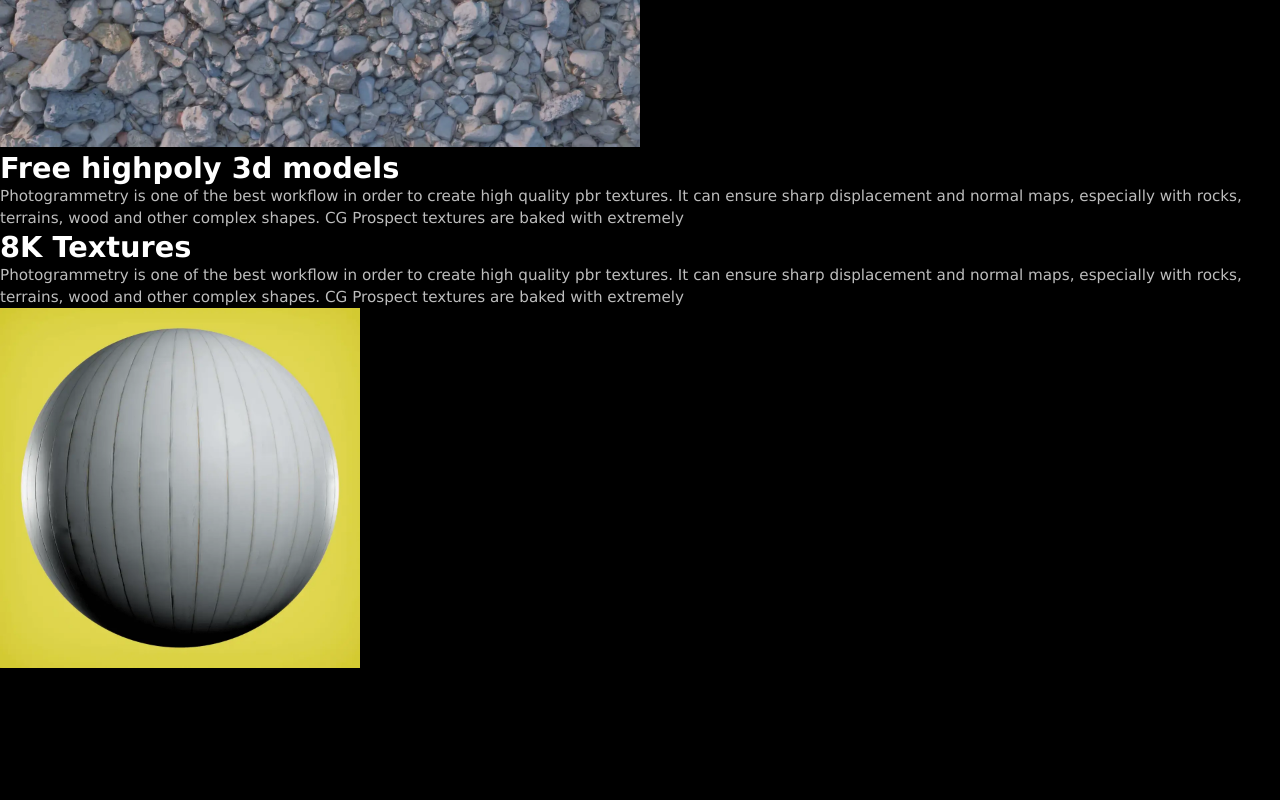
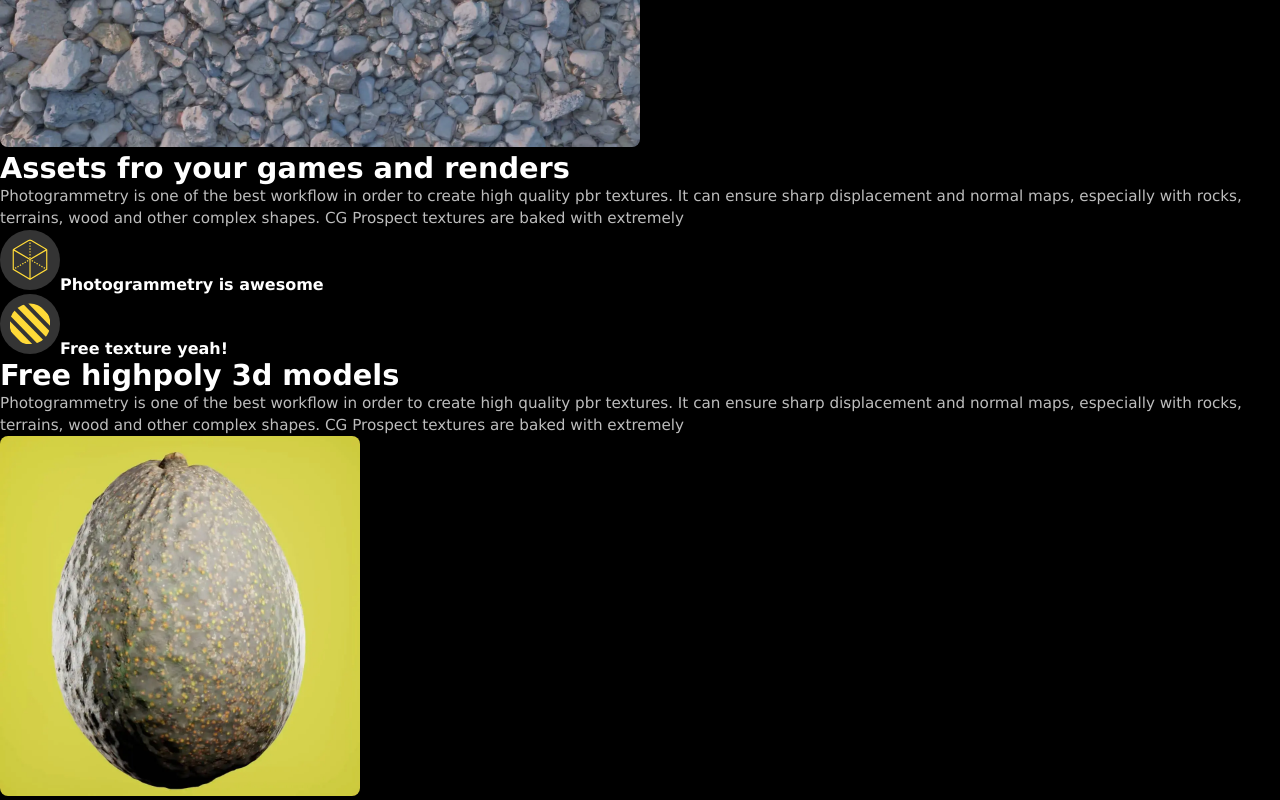
Before and after one commit to IvanSmiths/cgprospect-new, a Next.js app: page / in a window 1280 px wide. Shown: the part 783-1583 px from the top of the page. Before the commit the page ends 1455 px from the top, so only its background shows below. Built offline with nearby package versions, Linux system fonts and the light colour scheme.

Commit message:
add sectiohns

```diff
--- a/components/Homepage/HomeAssets.js
+++ b/components/Homepage/HomeAssets.js
@@ -1,5 +1,7 @@
+/* eslint-disable @next/next/no-img-element */
 import React from "react";
 import Img from "../Img";
+import constants from "../../utils/constants";
 
 const HomeAssets = () => {
   return (
@@ -15,13 +17,35 @@ const HomeAssets = () => {
         />
       </div>
       <div className="homepage-assets-text-cnt">
-        <h2 className="medium-font">Free highpoly 3d models</h2>
+        <h2 className="medium-font">Assets fro your games and renders</h2>
         <p>
           Photogrammetry is one of the best workflow in order to create high
           quality pbr textures. It can ensure sharp displacement and normal
           maps, especially with rocks, terrains, wood and other complex shapes.
           CG Prospect textures are baked with extremely
         </p>
+        <ul className="homepage-assets-ul-cnt">
+          <li>
+            <img
+              className="icon"
+              width={constants.IconWidth}
+              height={constants.IconWidth}
+              src="/images/icon-3d-model.svg"
+              alt="icon of a 3d model"
+            />
+            <strong>Photogrammetry is awesome </strong>
+          </li>
+          <li>
+            <img
+              className="icon"
+              width={constants.IconWidth}
+              height={constants.IconWidth}
+              src="/images/icon-texture.svg"
+              alt="icon of a texture"
+            />
+            <strong>Free texture yeah!</strong>
+          </li>
+        </ul>
       </div>
     </section>
   );
--- a/components/Homepage/HomeModel.js
+++ b/components/Homepage/HomeModel.js
@@ -5,7 +5,7 @@ function HomeModel() {
   return (
     <section className="homepage-model-cnt">
       <div className="homepage-model-text-cnt">
-        <h2 className="medium-font">8K Textures</h2>
+        <h2 className="medium-font">Free highpoly 3d models</h2>
         <p>
           Photogrammetry is one of the best workflow in order to create high
           quality pbr textures. It can ensure sharp displacement and normal
@@ -16,8 +16,8 @@ function HomeModel() {
       <div className="homepage-model-img-cnt">
         <Img
           classNames="homepage-model-img"
-          webp="/images/texture-wood.webp"
-          src="/images/texture-wood.jpg"
+          webp="/images/3d-model-avocado.webp"
+          src="/images/3d-model-avocado.jpg"
           height="360"
           width="360"
           alt="wood render"
--- a/styles/globals.css
+++ b/styles/globals.css
@@ -23,7 +23,7 @@ body {
 
   --bigFont: clamp(3rem, 6.9vw, 9rem);
   --bigFontHeight: clamp(3rem, 12vw, 11rem);
-  --mediumFont: clamp(1.8rem, 1.9vw, 2.9rem);
+  --mediumFont: clamp(1.8rem, 1.8vw, 2.9rem);
   --smallFont: clamp(0.95rem, 0.7vw, 1.1rem);
   --smallFontHeight: clamp(1.4rem, 1.4vw, 2.7rem);
 
@@ -31,7 +31,8 @@ body {
   --marginSection: clamp(15rem, 18vw, 24rem);
   --marginLayout: 7vw;
   --marginLayoutBig: 15vw;
-  --marginElement: 1rem;
+  --marginElement: 2rem;
+  --marginElementLittle: 1rem;
   --marginElementHome: 4rem;
 }
 
@@ -125,3 +126,13 @@ a {
   padding: 0.6rem;
   background-color: var(--sec-bg-color);
 }
+
+.icon {
+  background-color: var(--sec-bg-color);
+  padding: 0.6rem;
+  border-radius: 25rem;
+}
+
+picture img {
+  border-radius: 0.5rem;
+}
--- a/styles/home.css
+++ b/styles/home.css
@@ -40,12 +40,30 @@
 
 .homepage-assets-text-cnt {
   width: 40%;
+  display: flex;
+  justify-content: center;
+  flex-direction: column;
   margin-right: var(--marginLayoutBig);
 }
 
 .homepage-assets-text-cnt p {
   margin-top: var(--marginElement);
 }
+
+.homepage-assets-ul-cnt {
+  margin-top: var(--marginElement);
+  display: flex;
+  flex-direction: column;
+  justify-content: center;
+  gap: var(--marginElementLittle);
+}
+
+.homepage-assets-ul-cnt li {
+  display: flex;
+  align-items: center;
+  gap: var(--marginElementLittle);
+}
+
 .homepage-model-cnt {
   margin-top: var(--marginSection);
   display: flex;
--- /dev/null
+++ b/utils/constants.js
@@ -0,0 +1,4 @@
+const constants = {
+  IconWidth: "60px",
+};
+export default constants;
```
Also changed, not shown: public/images/icon-3d-model.svg (added), public/images/icon-texture.svg (added).
